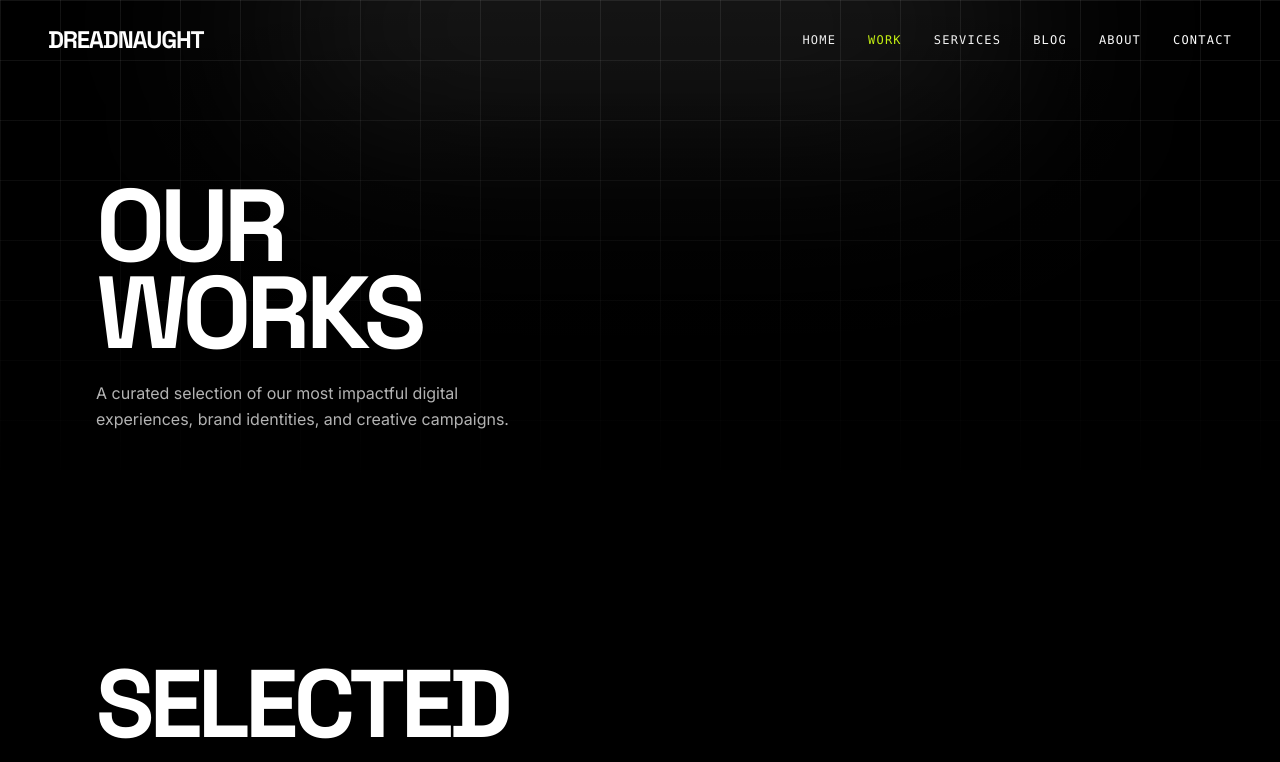
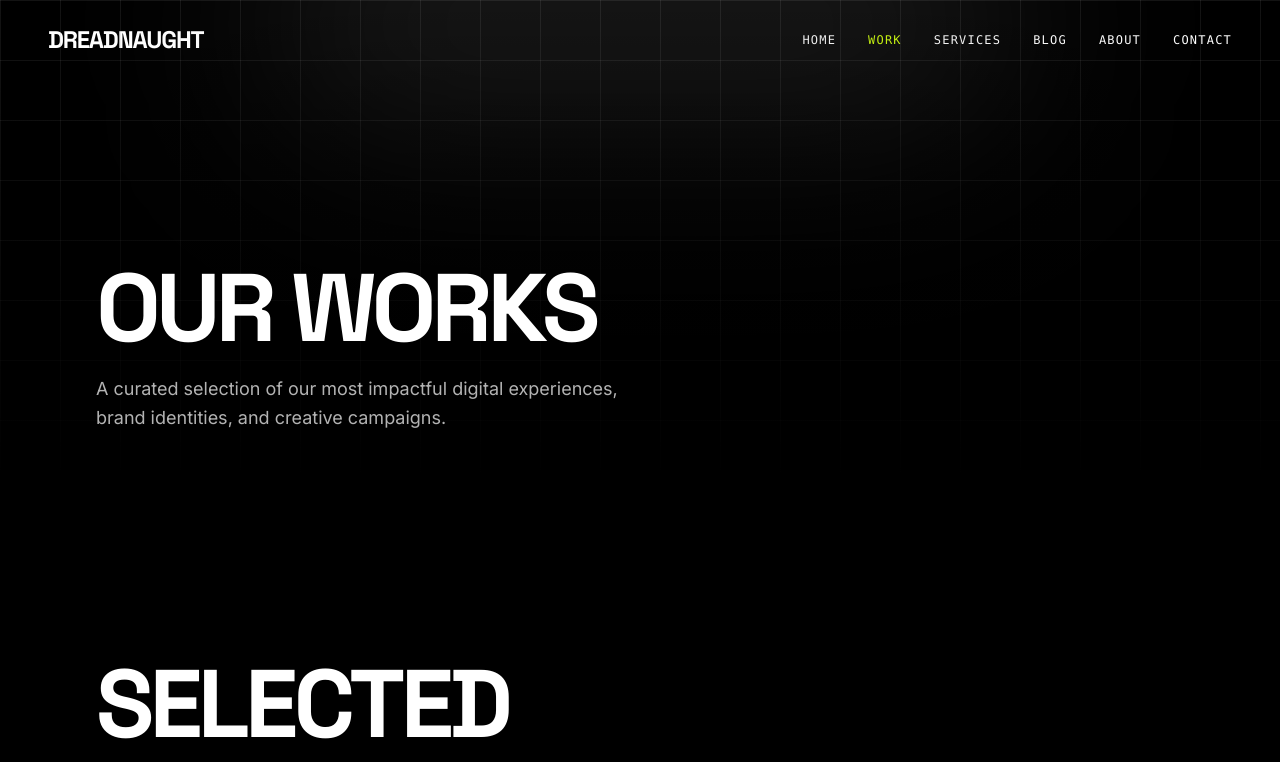
Before and after one commit to nahadgur/dreadnaught, a Next.js app: page /work in a window 1280 px wide. Shown: the top 762 px of the page. Built offline with nearby package versions, Linux system fonts and the light colour scheme.

Commit message:
Update page.tsx

```diff
--- a/app/work/page.tsx
+++ b/app/work/page.tsx
@@ -1,33 +1,14 @@
+import PageHero from '@/components/PageHero';
 import Projects from '@/components/Projects';
 import Footer from '@/components/Footer';
 
 export default function WorkPage() {
   return (
     <main className="min-h-screen bg-black text-white">
-      <section className="relative h-[60vh] w-full flex flex-col justify-end pb-12 px-6 md:px-12 lg:px-24 overflow-hidden">
-        <div className="absolute inset-0 z-0">
-          <div className="absolute top-[-20%] left-1/2 -translate-x-1/2 w-[60%] h-[50%] bg-white/10 blur-[100px] rounded-full" />
-          <svg className="absolute inset-0 w-full h-full" xmlns="http://www.w3.org/2000/svg">
-            <defs>
-              <pattern id="work-grid" width="60" height="60" patternUnits="userSpaceOnUse">
-                <path d="M 60 0 L 0 0 0 60" fill="none" stroke="rgba(255,255,255,0.15)" strokeWidth="1" />
-              </pattern>
-            </defs>
-            <rect width="100%" height="100%" fill="url(#work-grid)" />
-          </svg>
-          <div className="absolute inset-0 bg-gradient-to-b from-transparent via-black/50 to-black" />
-        </div>
-
-        <div className="relative z-10">
-          <h1 className="font-display text-[8vw] leading-[0.85] tracking-tighter uppercase font-bold text-white mb-6">
-            Our<br/>Works
-          </h1>
-          <p className="text-white/70 font-sans max-w-md text-sm md:text-base leading-relaxed">
-            A curated selection of our most impactful digital experiences, brand identities, and creative campaigns.
-          </p>
-        </div>
-      </section>
-
+      <PageHero
+        title="Our Works"
+        subtitle="A curated selection of our most impactful digital experiences, brand identities, and creative campaigns."
+      />
       <div className="pt-12">
         <Projects />
       </div>
```
